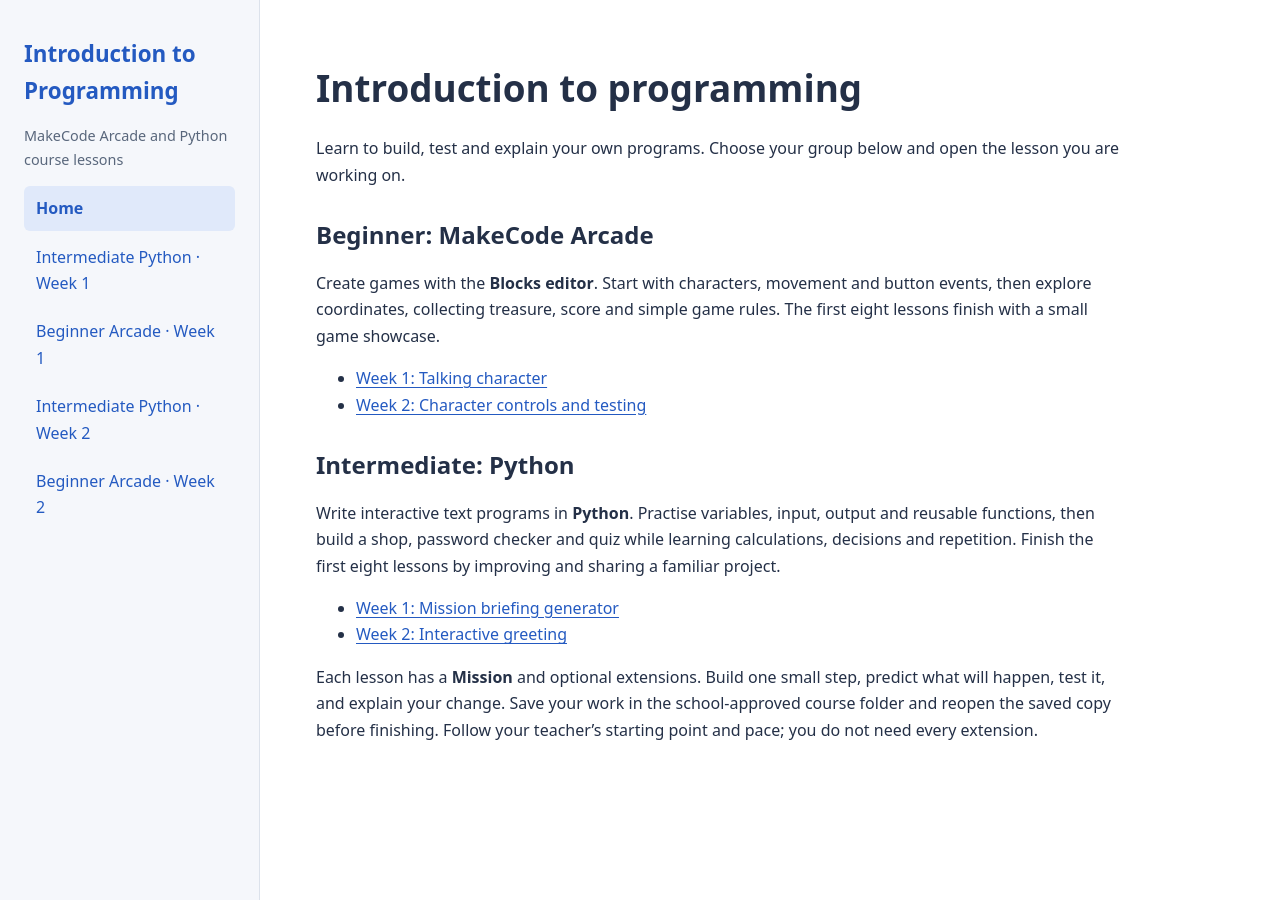
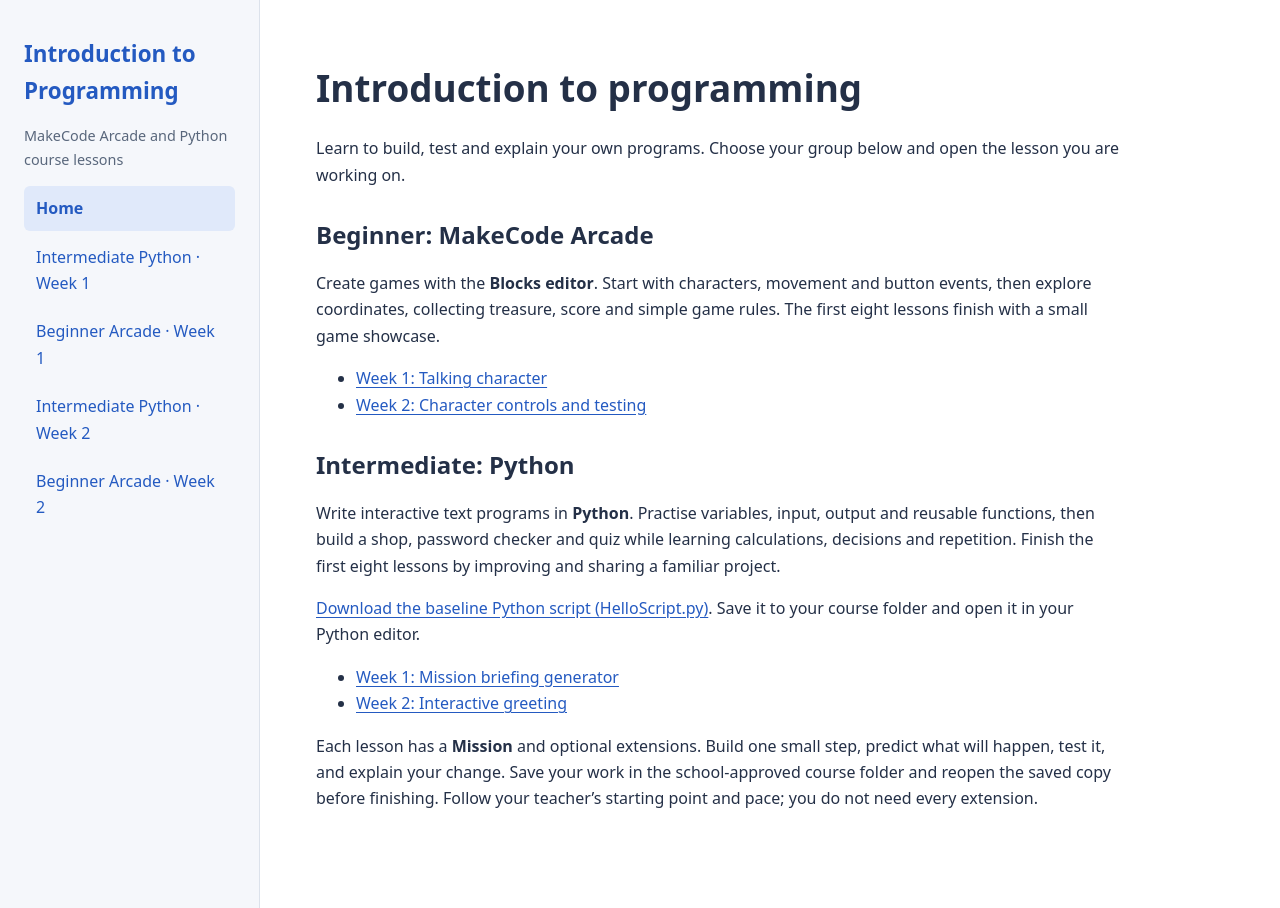
Before and after one commit to RagnarKramm/programmingIntroduction2026, a Jekyll site: the page built from docs/index.md, in a window 1280 px wide. Built offline with Jekyll 4.4.1, drawn with Linux system fonts in a browser that asks for light colours.

Commit message:
Add intermediate baseline script download links

```diff
--- a/docs/index.md
+++ b/docs/index.md
@@ -18,6 +18,8 @@
 
 Write interactive text programs in **Python**. Practise variables, input, output and reusable functions, then build a shop, password checker and quiz while learning calculations, decisions and repetition. Finish the first eight lessons by improving and sharing a familiar project.
 
+<a href="{{ '/intermediates/HelloScript.py' | relative_url }}" download="HelloScript.py">Download the baseline Python script (HelloScript.py)</a>. Save it to your course folder and open it in your Python editor.
+
 - [Week 1: Mission briefing generator]({{ '/intermediates/week-1.html' | relative_url }})
 - [Week 2: Interactive greeting]({{ '/intermediates/week-2.html' | relative_url }})
 
```
Also changed, not shown: docs/intermediates/week-2.md (+2 -0 lines), 1 other file.
